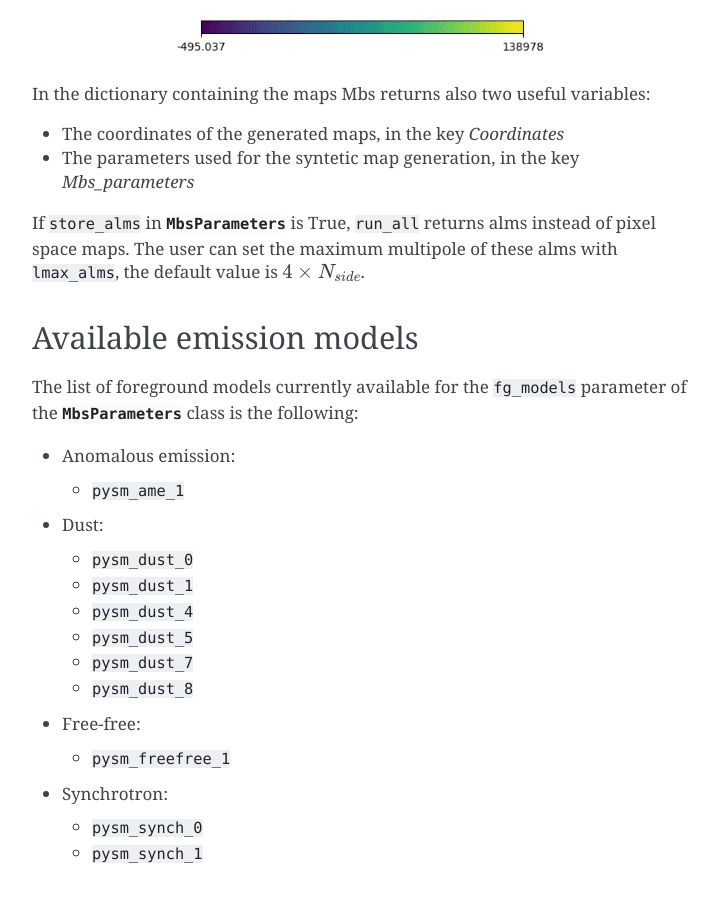
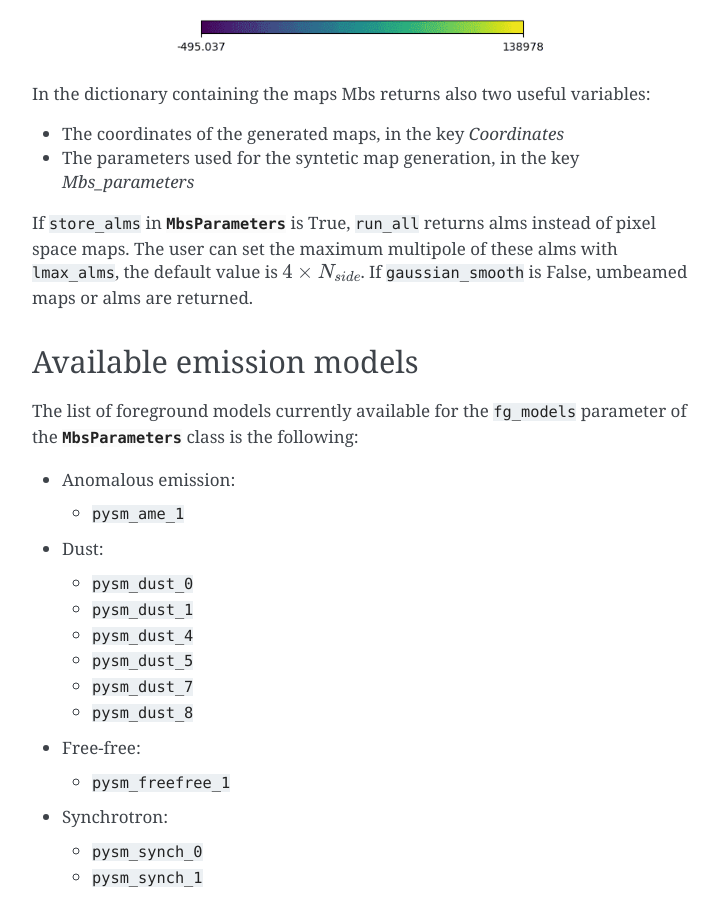
Before and after one commit to litebird/litebird_sim, a Sphinx documentation site: the page built from docs/source/sky_maps.rst, in a window 1280 px wide and 900 px high, scrolled down 1253 px. Shown: the whole window, without its empty margins (388-1107 px from the left). Built offline with Sphinx 7.4.7, drawn with Linux system fonts in a browser that asks for light colours.

Commit message:
documentation improved

```diff
--- a/docs/source/sky_maps.rst
+++ b/docs/source/sky_maps.rst
@@ -52,7 +52,8 @@ In the dictionary containing the maps Mbs returns also two useful variables:
 
 If ``store_alms`` in :class:`.MbsParameters` is True, ``run_all`` returns alms
 instead of pixel space maps. The user can set the maximum multipole of these alms with
-``lmax_alms``, the default value is :math:`4\times N_{side}`.
+``lmax_alms``, the default value is :math:`4\times N_{side}`. If ``gaussian_smooth`` is
+False, umbeamed maps or alms are returned.
 
 Available emission models
 -------------------------
```
Also changed, not shown: 1 other file.
